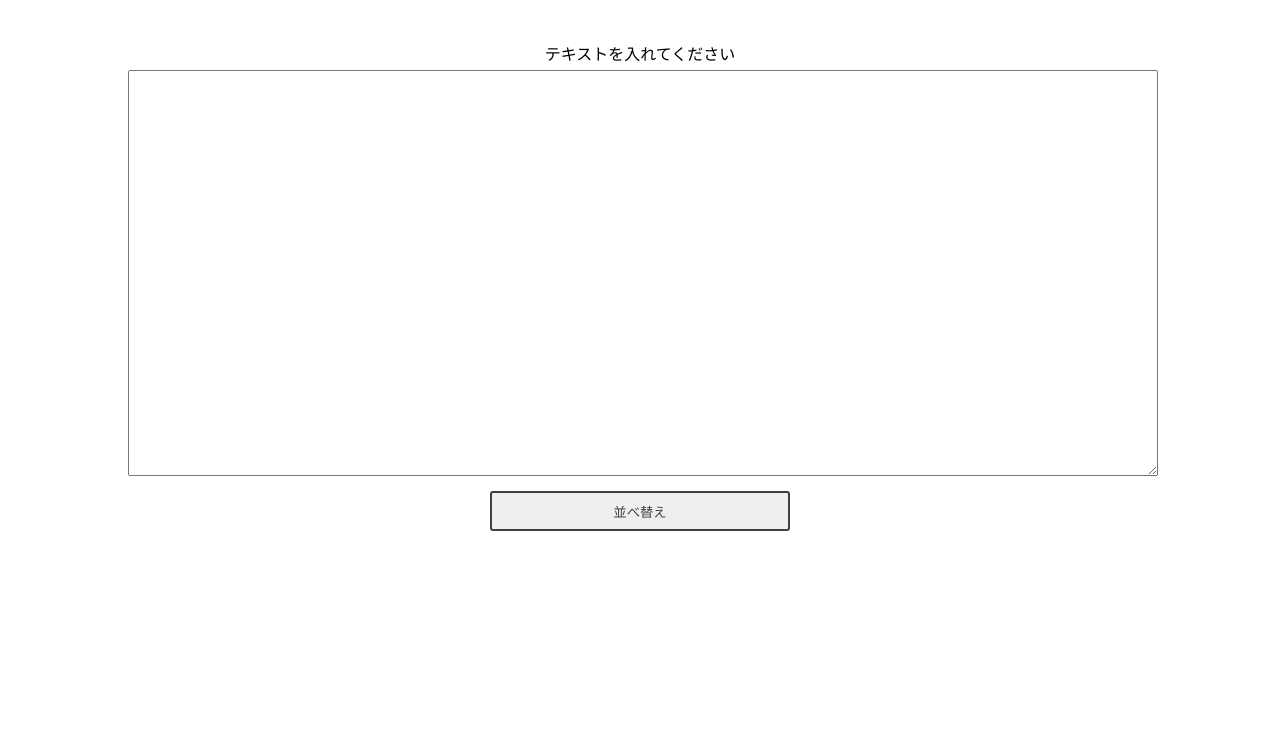
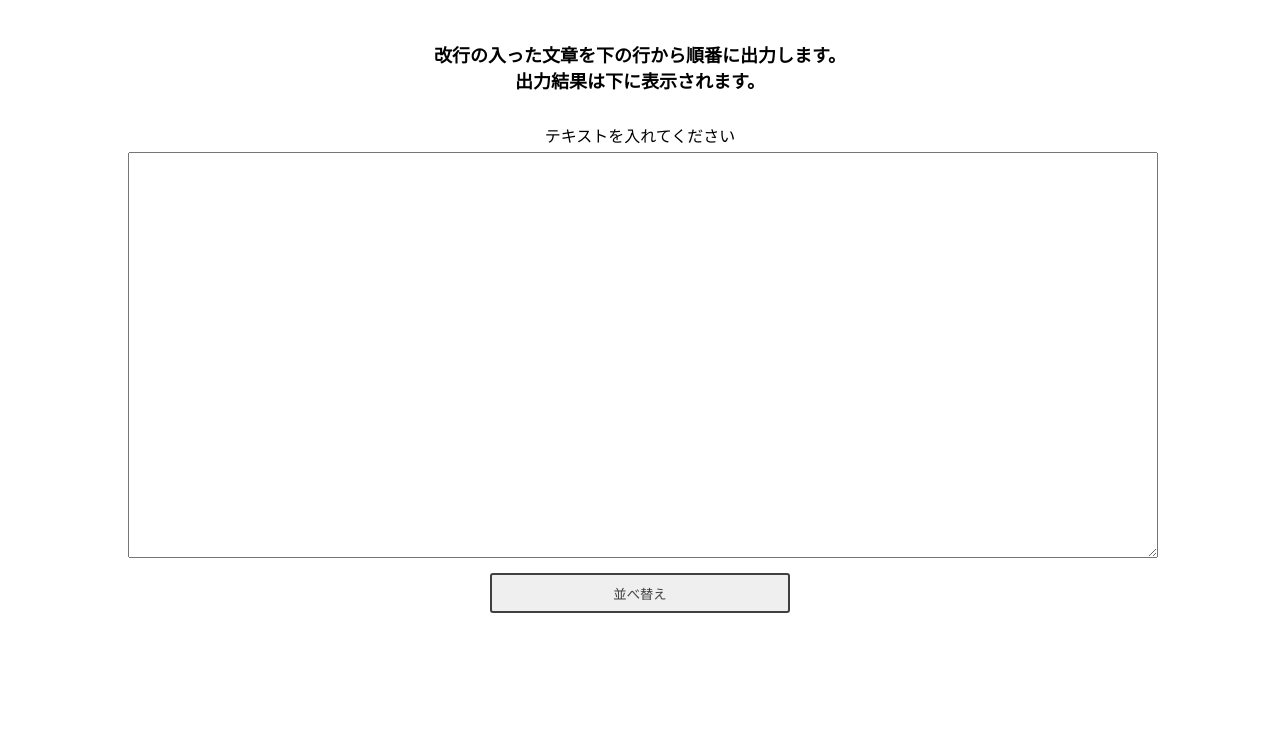
Before and after one commit to kspace-trk/-, a plain HTML site: page index.html in a window 1280 px wide. Shown: the part 59-800 px from the top of the page. Drawn offline with Linux system fonts and the light colour scheme.

Commit message:
about文章追加

```diff
--- a/index.css
+++ b/index.css
@@ -138,6 +138,11 @@ header p{
     position: relative;
 }
 
+.about{
+    font-weight: 700;
+    font-size:18px;
+    margin-bottom: 30px;
+}
 
 #inputText{
     margin: 5px 10vw 0 10vw;
--- a/index.html
+++ b/index.html
@@ -14,6 +14,10 @@
       <p>行並べ替えくん2</p>
     </header>
   <div class="main-wrapper">
+      <div class="about">
+          <p>改行の入った文章を下の行から順番に出力します。</p>
+          <p>出力結果は下に表示されます。</p>
+      </div>
       <div class="palce-holder">
         <p>テキストを入れてください</p>
         <textarea id="inputText" cols="100" rows="30"></textarea>
```
